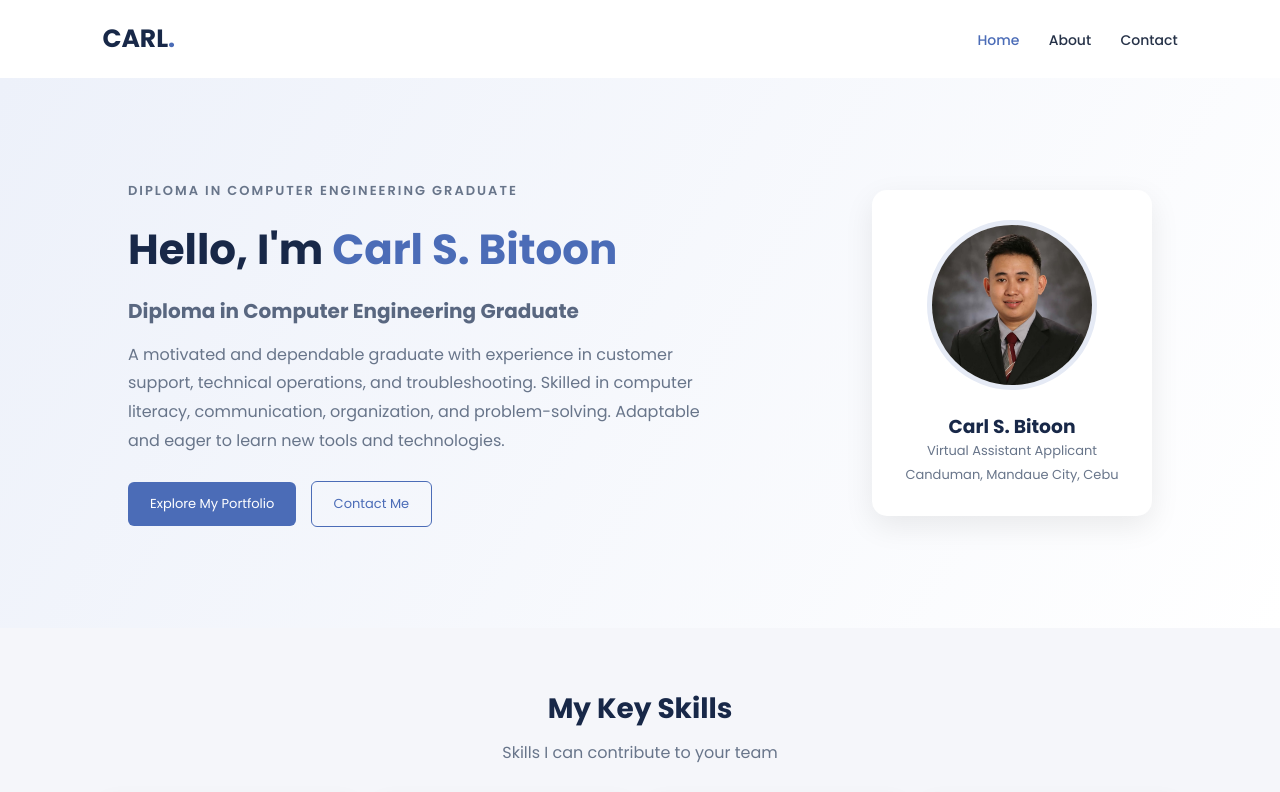
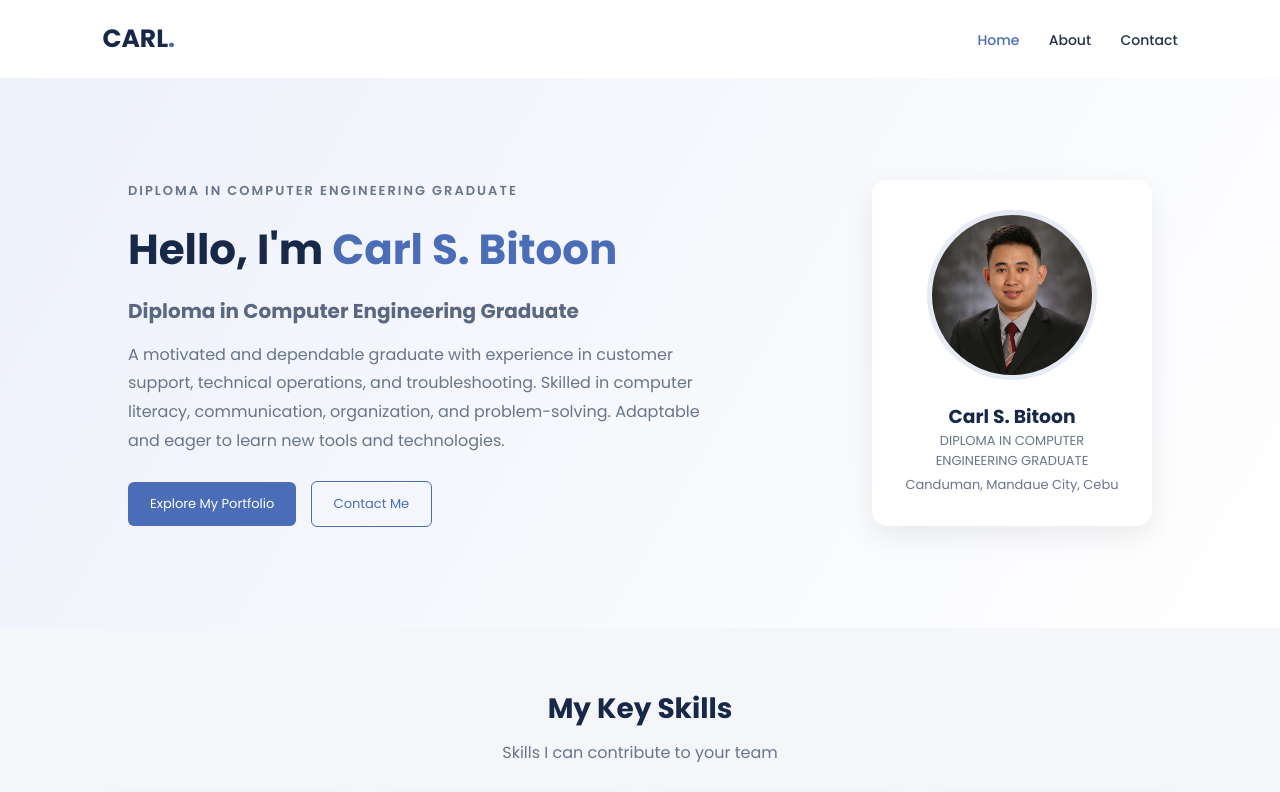
Before and after one commit to bitooncarl2/Carl-Bitoon-Portfolio, a plain HTML site: page index.html in a window 1280 px wide. Shown: the top 792 px of the page. Drawn offline with Linux system fonts and the light colour scheme.

Commit message:
Update index.html

```diff
--- a/index.html
+++ b/index.html
@@ -56,7 +56,7 @@
 
         <h3>Carl S. Bitoon</h3>
 
-        <p>Virtual Assistant Applicant</p>
+        <p>DIPLOMA IN COMPUTER ENGINEERING GRADUATE</p>
 
         <small>Canduman, Mandaue City, Cebu</small>
 
```
